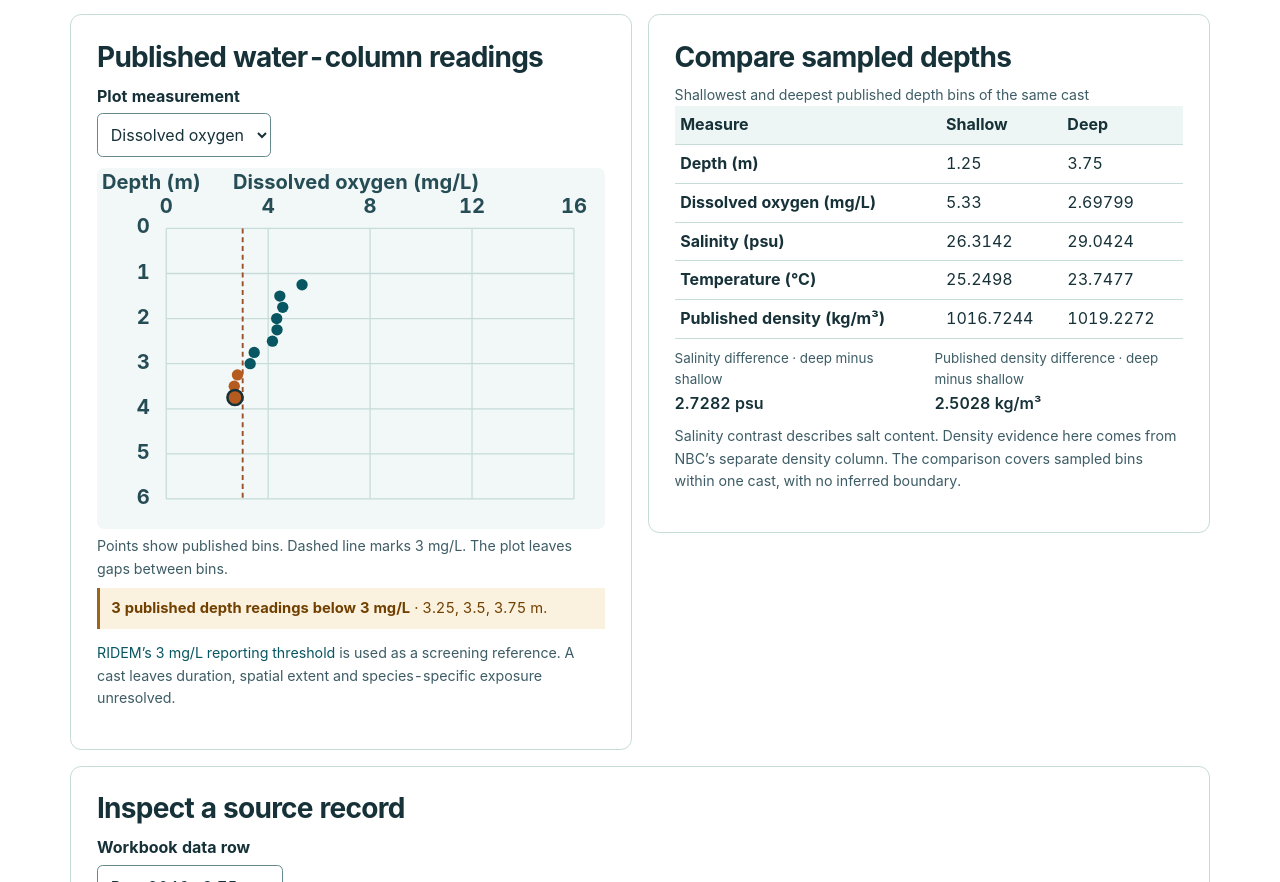
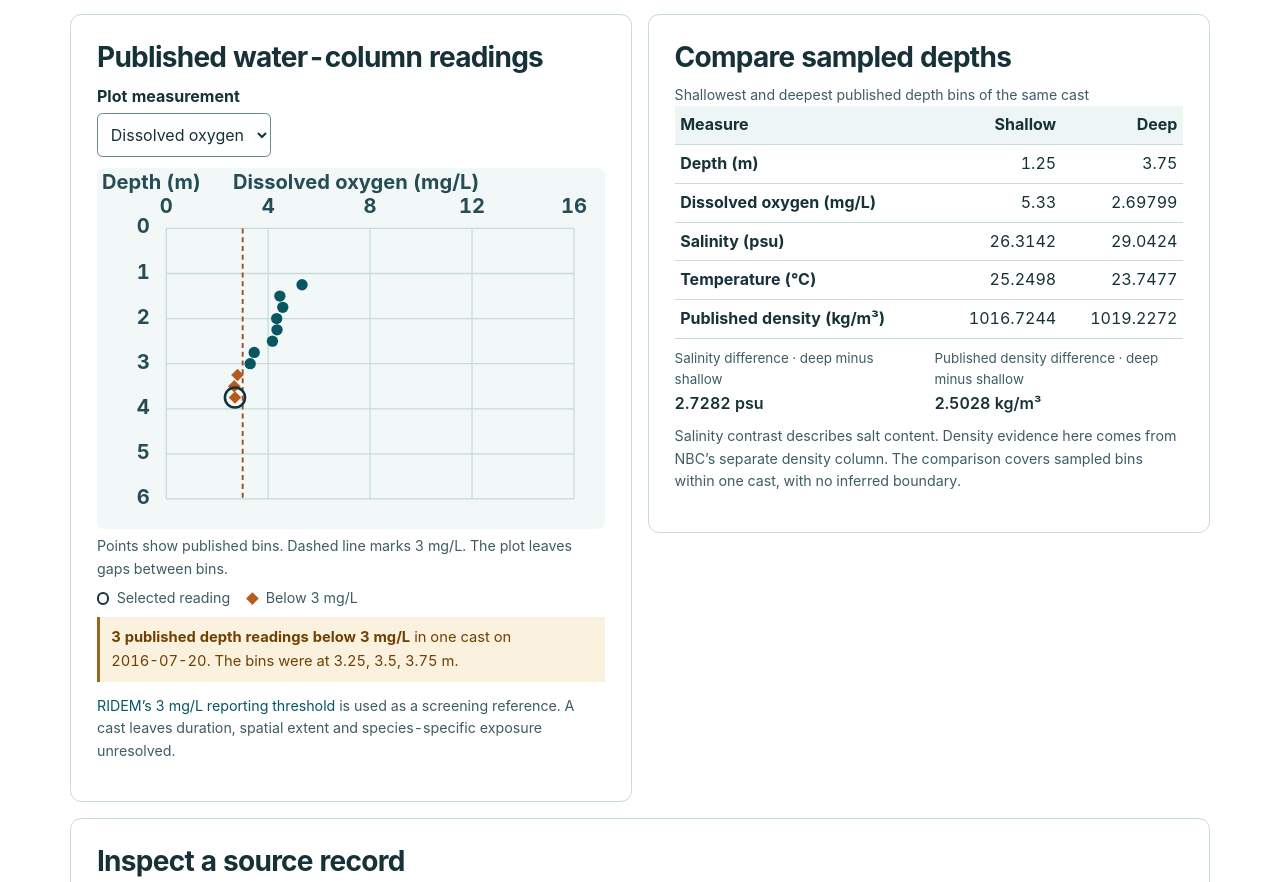
Before and after one commit to DanielBarletta81/strata-builds, a Next.js app: page /oceanography/pawtuxet in a window 1280 px wide. Shown: the part 650-1532 px from the top of the page. Built offline with nearby package versions, Linux system fonts and the light colour scheme.

Commit message:
STRATA-008: Polish Pawtuxet cast readability

```diff
--- a/src/features/oceanography/pawtuxet/explorer.tsx
+++ b/src/features/oceanography/pawtuxet/explorer.tsx
@@ -74,14 +74,17 @@ export function PawtuxetExplorer() {
             <ProfilePlot records={cast.records} metric={metric} selectedRow={selected?.row} lowRows={lowRows} />
             {repeated && <p className={styles.archiveNote}>Repeated depth labels are retained as separate source rows. A repeated endpoint is excluded from the depth comparison.</p>}
             {lowRows.length > 0
-              ? <p className={styles.archiveNote}><strong>{lowRows.length} published depth readings below 3 mg/L</strong> · {lowRows.map(({ depth }) => depth).join(', ')} m.</p>
+              ? <p className={styles.archiveNote}>
+                  <strong>{lowRows.length} published depth readings below 3 mg/L</strong> in one cast on <time dateTime={cast.date} className={styles.castDate}>{cast.date}</time>.
+                  {' '}The bins were at {lowRows.map(({ depth }) => depth).join(', ')} m.
+                </p>
               : <p className={common.quiet}>{oxygenAssessable ? 'No unique-depth reading in this cast falls below 3 mg/L.' : 'Oxygen screening is unavailable for this cast.'}</p>}
             <p className={common.quiet}><a href={oxygenReference}>RIDEM’s 3 mg/L reporting threshold</a> is used as a screening reference. A cast leaves duration, spatial extent and species-specific exposure unresolved.</p>
           </section>
 
           <section className={common.panel} aria-labelledby="pair-heading">
             <header className={common.panelHeader}><h2 id="pair-heading">Compare sampled depths</h2></header>
-            <table className={common.table}>
+            <table className={`${common.table} ${styles.comparison}`}>
               <caption>Shallowest and deepest published depth bins of the same cast</caption>
               <thead><tr><th scope="col">Measure</th><th scope="col">Shallow</th><th scope="col">Deep</th></tr></thead>
               <tbody>
--- a/src/features/oceanography/pawtuxet/pawtuxet.module.css
+++ b/src/features/oceanography/pawtuxet/pawtuxet.module.css
@@ -24,6 +24,10 @@
   background: #faf1df;
   color: var(--amber);
   font-size: 0.92rem;
+}
+
+.castDate {
+  white-space: nowrap;
 }
 
 .plot svg {
@@ -55,8 +59,49 @@
 }
 
 .selectedPoint {
+  fill: none;
   stroke: #163138;
   stroke-width: 2;
+  pointer-events: none;
+}
+
+.plotKey {
+  display: flex;
+  flex-wrap: wrap;
+  gap: 0.3rem 1rem;
+  list-style: none;
+  padding: 0;
+  margin: 0.4rem 0 0;
+}
+
+.plotKey li {
+  display: inline-flex;
+  align-items: center;
+  gap: 0.45rem;
+}
+
+.selectedKey {
+  width: 0.78rem;
+  height: 0.78rem;
+  border: 2px solid #163138;
+  border-radius: 50%;
+}
+
+.lowKey {
+  width: 0.55rem;
+  height: 0.55rem;
+  margin-inline: 0.11rem;
+  background: #b65b20;
+  transform: rotate(45deg);
+}
+
+.page .comparison :is(th[scope='col']:not(:first-child), td) {
+  text-align: right;
+}
+
+.comparison td {
+  white-space: nowrap;
+  overflow-wrap: normal;
 }
 
 .recordValues {
@@ -73,4 +118,8 @@
   .grid {
     grid-template-columns: minmax(0, 1fr);
   }
+
+  .plot text {
+    font-size: 18px;
+  }
 }
--- a/src/features/oceanography/pawtuxet/profile-plot.tsx
+++ b/src/features/oceanography/pawtuxet/profile-plot.tsx
@@ -22,12 +22,17 @@ export function ProfilePlot({ records, metric, selectedRow, lowRows }: {
   const bottom = 263;
   const x = (value: number) => left + (value - ticks[0]) / (ticks[ticks.length - 1] - ticks[0]) * (right - left);
   const y = (depth: number) => top + depth / 6 * (bottom - top);
+  const selected = records.find(({ row }) => row === selectedRow);
+  const selectedDepth = selected?.depth ?? null;
+  const selectedValue = selected?.[metric] ?? null;
 
   return (
     <figure className={styles.plot}>
       <svg viewBox="0 0 404 287" role="img" aria-labelledby="pawtuxet-plot-title pawtuxet-plot-description">
         <title id="pawtuxet-plot-title">{`${title.label} by published depth`}</title>
-        <desc id="pawtuxet-plot-description">Separate points represent published depth bins. Depth increases downward. Use the source record selector and depth table for the values.</desc>
+        <desc id="pawtuxet-plot-description">
+          {`Separate points represent published depth bins. Depth increases downward. A ring marks the selected reading. ${metric === 'oxygen' ? 'Diamonds mark readings below 3 mg/L. ' : ''}Use the source record selector and depth table for the values.`}
+        </desc>
         <text x="108" y="17">{`${title.label} (${title.units})`}</text>
         <text x="4" y="17">Depth (m)</text>
         {ticks.map((tick) => (
@@ -47,15 +52,28 @@ export function ProfilePlot({ records, metric, selectedRow, lowRows }: {
           const value = record[metric];
           if (!isNumber(record.depth) || !isNumber(value)) return null;
           const low = metric === 'oxygen' && lowRows.includes(record);
+          const pointX = x(value);
+          const pointY = y(record.depth);
           return (
-            <circle key={record.row} cx={x(value)} cy={y(record.depth)} r={selectedRow === record.row ? 6 : 4.5}
-              className={`${low ? styles.lowPoint : styles.point} ${selectedRow === record.row ? styles.selectedPoint : ''}`}>
+            <g key={record.row} data-reading-row={record.row}>
               <title>{`Row ${record.row} · ${value} ${title.units} at ${record.depth} m`}</title>
-            </circle>
+              {low
+                ? <path d={`M ${pointX} ${pointY - 5} l 5 5 -5 5 -5 -5 Z`} className={styles.lowPoint} />
+                : <circle cx={pointX} cy={pointY} r="4.5" className={styles.point} />}
+            </g>
           );
         })}
+        {isNumber(selectedDepth) && isNumber(selectedValue) && (
+          <circle cx={x(selectedValue)} cy={y(selectedDepth)} r="8" className={styles.selectedPoint} aria-hidden="true" />
+        )}
       </svg>
-      <figcaption>Points show published bins. {metric === 'oxygen' && 'Dashed line marks 3 mg/L. '}The plot leaves gaps between bins.</figcaption>
+      <figcaption>
+        Points show published bins. {metric === 'oxygen' && 'Dashed line marks 3 mg/L. '}The plot leaves gaps between bins.
+        <ul className={styles.plotKey}>
+          <li><span className={styles.selectedKey} aria-hidden="true" />Selected reading</li>
+          {metric === 'oxygen' && <li><span className={styles.lowKey} aria-hidden="true" />Below 3 mg/L</li>}
+        </ul>
+      </figcaption>
     </figure>
   );
 }
```
Also changed, not shown: test/routes.smoke.mjs (+2 -1 lines), 2 other files (tests, documents, lock files or other folders).
